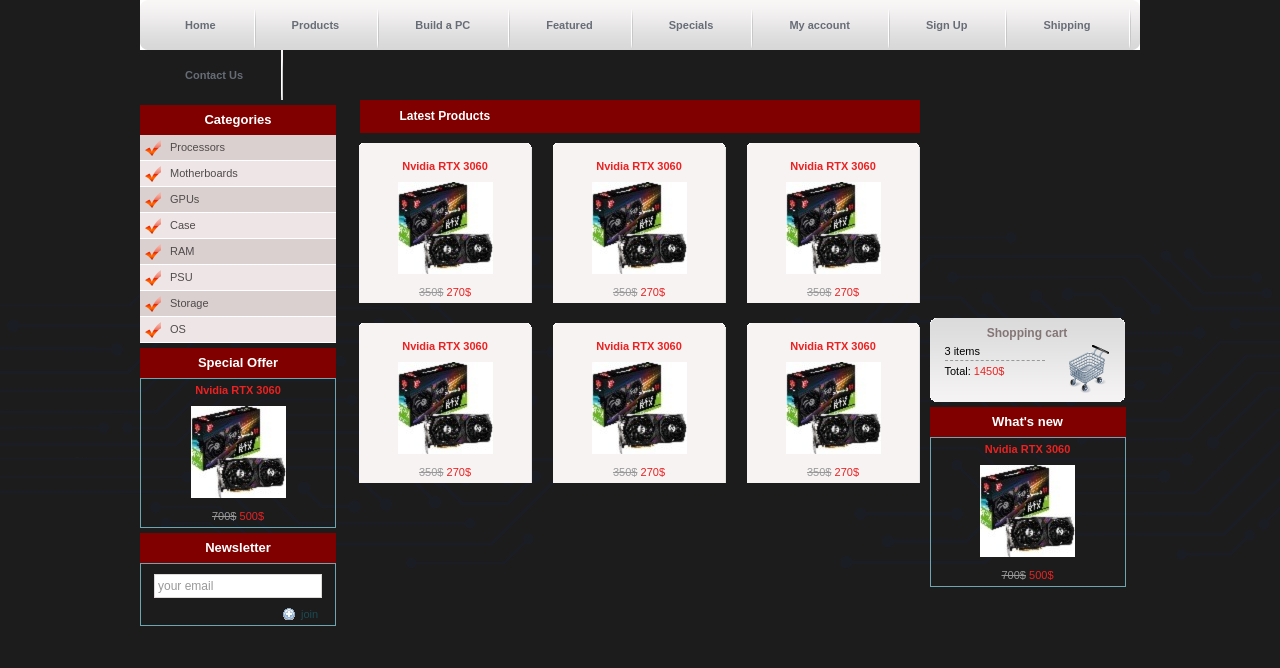
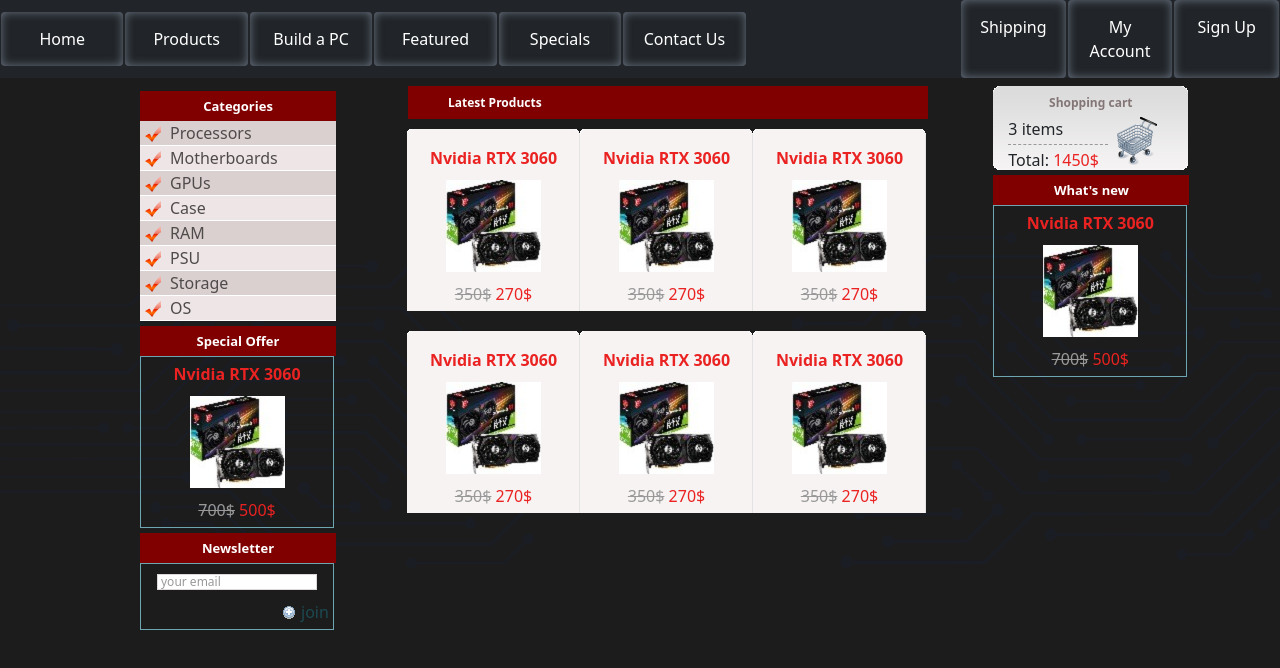
Before and after one commit to FouzanAbdullah/Computer-Builder-Website, a plain HTML site: page index.html in a window 1280 px wide. Drawn offline with Linux system fonts and the light colour scheme.

Commit message:
navbar render and fix index.html styling bootstrap

```diff
--- a/build.html
+++ b/build.html
@@ -2,6 +2,7 @@
 <html>
     <head>
         <script type="text/javascript" src="data.js"></script>
+        <script type="text/javascript" src="renderNavbar.js"></script>
         <script type="text/javascript" src="bootstrap.bundle.min.js"></script>
         <link rel="stylesheet" type="text/css" href="style.css" />
         <link rel="stylesheet" type="text/css" href="bootstrap.min.css" />
@@ -97,34 +98,6 @@
     </head>
     <body>
         <div id="main_container">
-            <div id="main_content">
-                <div id="menu_tab">
-                <div class="left_menu_corner"></div>
-                <ul class="menu">
-                <li><a href="index.html" class="nav1">Home</a></li>
-                <li class="divider"></li>
-                <li><a href="#" class="nav2">Products</a></li>
-                <li class="divider"></li>
-                <li><a href="build.html" class="nav7">Build a PC</a></li>
-                <li class="divider"></li>
-                <li><a href="featured.html" class="nav8">Featured</a></li>
-                <li class="divider"></li>
-                <li><a href="#" class="nav3">Specials</a></li>
-                <li class="divider"></li>
-                <li><a href="login.html" class="nav4">My account</a></li>
-                <li class="divider"></li>
-                <li><a href="register.html" class="nav4">Sign Up</a></li>
-                <li class="divider"></li>
-                <li><a href="#" class="nav5">Shipping</a></li>
-                <li class="divider"></li>
-                <li><a href="contact.html" class="nav6">Contact Us</a></li>
-                <li class="divider"></li>
-
-                </ul>
-                <div class="right_menu_corner"></div>
-            </div>
-            <!-- end of menu tab -->
-
             <!-- header row to display username and load/save-->
             <div class="row">
                 <div class="col-7">
--- a/index.html
+++ b/index.html
@@ -3,39 +3,16 @@
   <head>
     <title>Computer Store</title>
     <meta http-equiv="Content-Type" content="text/html; charset=windows-1252" />
-    <link rel="stylesheet" type="text/css" href="style.css" />
+    <script type="text/javascript" src="data.js"></script>
+      <script type="text/javascript" src="renderNavbar.js"></script>
+      <script type="text/javascript" src="bootstrap.bundle.min.js"></script>
+      <link rel="stylesheet" type="text/css" href="style.css" />
+      <link rel="stylesheet" type="text/css" href="bootstrap.min.css" />
   </head>
   <body>
     <div id="main_container">
-      <div id="main_content">
-        <div id="menu_tab">
-          <div class="left_menu_corner"></div>
-          <ul class="menu">
-          <li><a href="index.html" class="nav1">Home</a></li>
-          <li class="divider"></li>
-          <li><a href="#" class="nav2">Products</a></li>
-          <li class="divider"></li>
-          <li><a href="build.html" class="nav7">Build a PC</a></li>
-          <li class="divider"></li>
-          <li><a href="featured.html" class="nav8">Featured</a></li>
-          <li class="divider"></li>
-          <li><a href="#" class="nav3">Specials</a></li>
-          <li class="divider"></li>
-          <li><a href="login.html" class="nav4">My account</a></li>
-          <li class="divider"></li>
-          <li><a href="register.html" class="nav4">Sign Up</a></li>
-          <li class="divider"></li>
-          <li><a href="#" class="nav5">Shipping</a></li>
-          <li class="divider"></li>
-          <li><a href="contact.html" class="nav6">Contact Us</a></li>
-          <li class="divider"></li>
-
-          </ul>
-          <div class="right_menu_corner"></div>
-      </div>
-      <!-- end of menu tab -->
-
-        <div class="left_content">
+      <div class="row">
+        <div class="col-3">
           <div class="title_box">Categories</div>
           <ul class="left_menu">
             <li class="odd"><a href="processors.html">Processors</a></li>
@@ -59,7 +36,7 @@
             <a href="#" class="join">join</a> </div>
         </div>
         <!-- end of left content -->
-        <div class="center_content">
+        <div class="col-7">
           <div class="center_title_bar">Latest Products</div>
           <div class="prod_box">
             <div class="top_prod_box"></div>
@@ -118,7 +95,7 @@
 
         </div>
         <!-- end of center content -->
-        <div class="right_content">
+        <div class="col-2">
           <div class="shopping_cart">
             <div class="cart_title">Shopping cart</div>
             <div class="cart_details"> 3 items<br />
@@ -136,7 +113,7 @@
         <!-- end of right content -->
       </div>
       <!-- end of main content -->
-
+    </div>
     </div>
     <!-- end of main_container -->
   </body>
--- a/style.css
+++ b/style.css
@@ -52,6 +52,7 @@ p {
     height: auto;
     margin: auto;
     padding: 0px;
+    margin-top: 8px;
 }
 
 .top_bar {
@@ -254,7 +255,7 @@ ul.left_menu li {
 }
 
 ul.left_menu li.odd a {
-    width: 166px;
+    width: 100%;
     height: 25px;
     display: block;
     background: url(src/checked.png) no-repeat left #dad0d0;
@@ -267,7 +268,7 @@ ul.left_menu li.odd a {
 }
 
 ul.left_menu li.even a {
-    width: 166px;
+    width: 100%;
     height: 25px;
     display: block;
     background: url(src/checked.png) no-repeat left #eee6e6;
@@ -376,9 +377,9 @@ a.join {
 
 
 .right_content {
-    width: 196px;
-    float: left;
-    padding: 5px 0 0 0;
+    width: 95%;
+    float: right;
+    padding: 0px 0 0 0;
 }
 
 .shopping_cart {
```
Also changed, not shown: details.html (+1 -24 lines), shop.html (+5 -4 lines).
